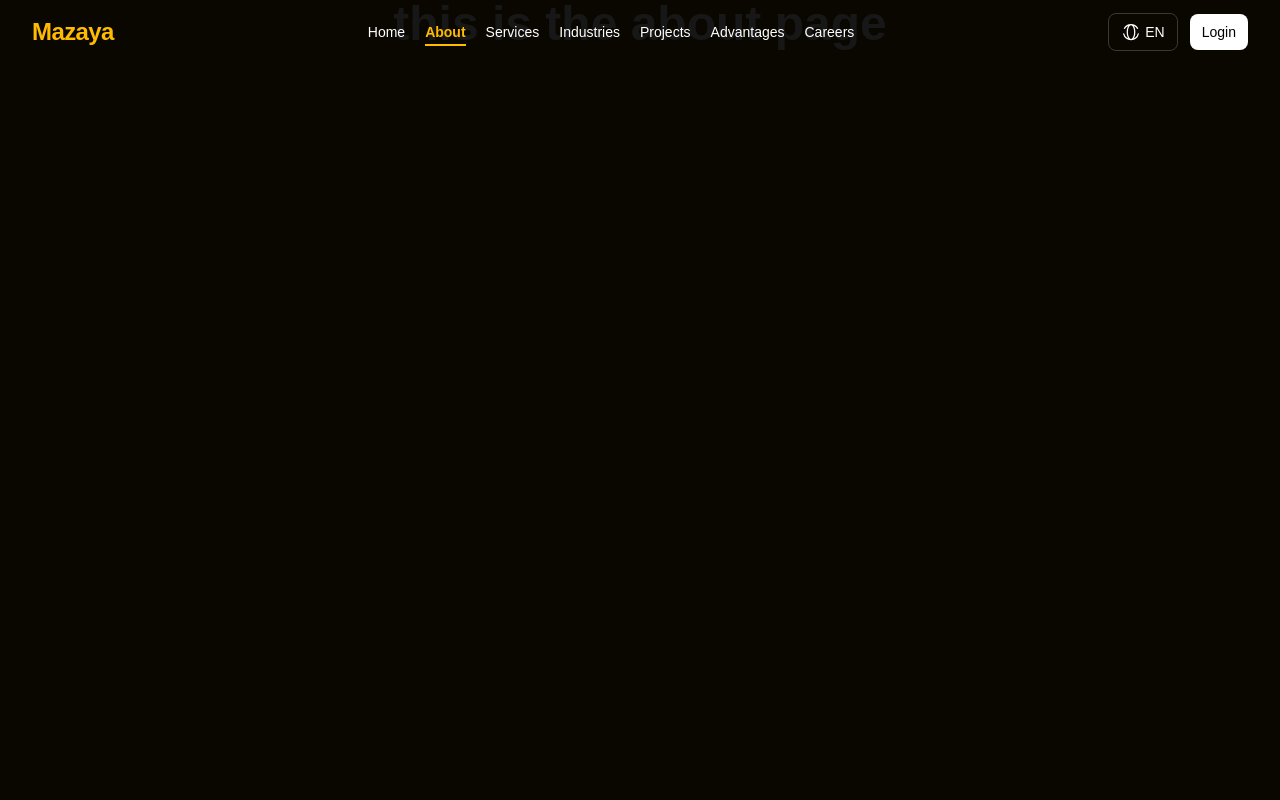
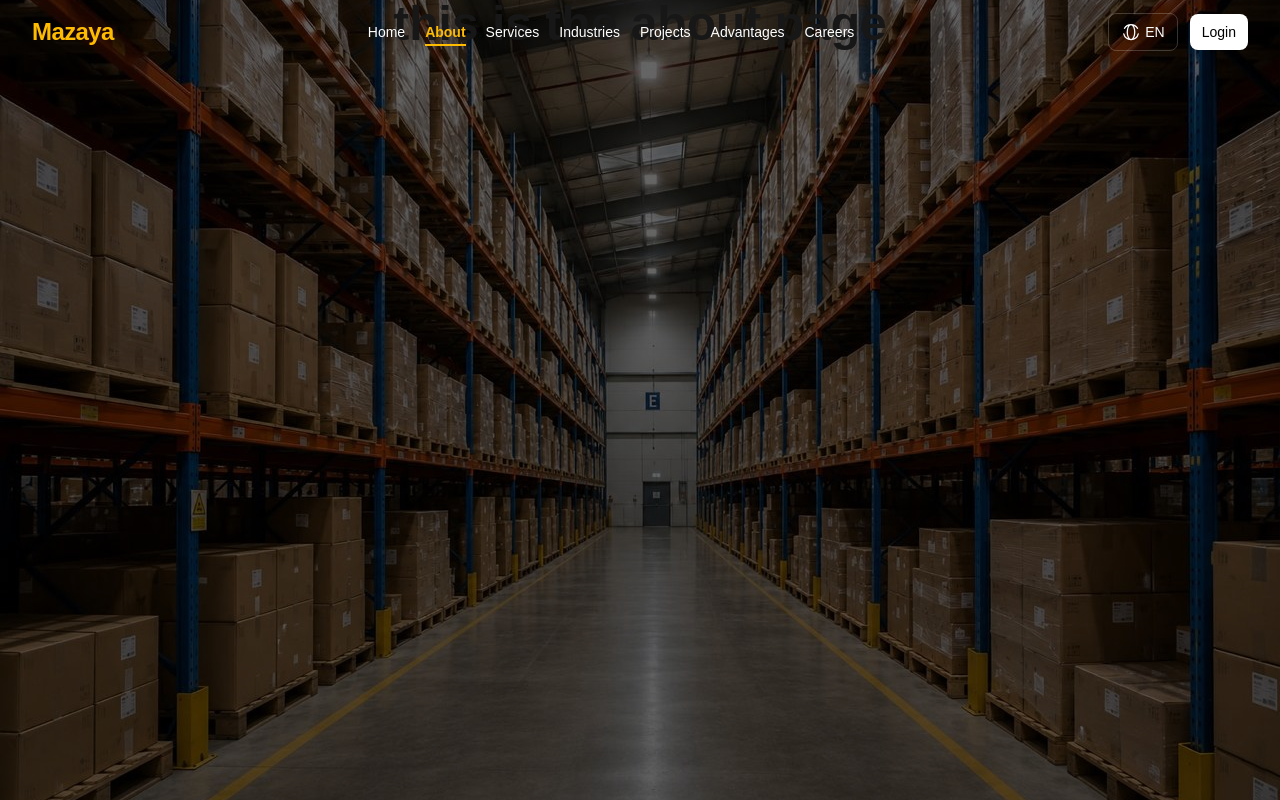
Before and after one commit to dexberteams/mazaya, a Next.js app: page /about in a window 1280 px wide. Built offline with nearby package versions, Linux system fonts and the light colour scheme; a web font is replaced by a local one.

Commit message:
full page hero image set

```diff
--- a/app/home/Hero.tsx
+++ b/app/home/Hero.tsx
@@ -5,20 +5,6 @@ import TabButtons from "../ui/TabButtons";
 const Hero = () => {
   return (
     <section className="relative min-h-screen overflow-hidden py-16 lg:py-24">
-      {/* Background Image */}
-      <div className="absolute inset-0 z-0">
-        <Image
-          src="/home/hero.png"
-          alt="Logistics Background"
-          fill
-          priority
-          className="object-cover"
-        />
-
-        {/* Dark Overlay */}
-        <div className="absolute inset-0 bg-black/70" />
-      </div>
-
       {/* Hero Content */}
       <div className="relative z-10">
         <div className="flex flex-col justify-between gap-8 px-4 sm:flex-row sm:px-8 lg:px-16">
--- a/app/layout.tsx
+++ b/app/layout.tsx
@@ -1,4 +1,5 @@
 import type { Metadata } from "next";
+import Image from "next/image";
 import {
   Geist,
   Geist_Mono,
@@ -33,8 +34,8 @@ const anekBangla = Anek_Bangla({
 });
 
 export const metadata: Metadata = {
-  title: "Mazaya App",
-  description: "Generated by create next app",
+  title: "Mazaya",
+  description: "Generated by Dexber Teams",
 };
 
 export default function RootLayout({ children }: LayoutProps<"/">) {
@@ -44,9 +45,22 @@ export default function RootLayout({ children }: LayoutProps<"/">) {
       className={`${geistSans.variable} ${geistMono.variable} ${inter.variable}
         ${manrope.variable}  ${anekBangla.variable} h-full antialiased`}
     >
-      <body className="min-h-full flex flex-col">
+      <body className="relative min-h-full flex flex-col bg-transparent">
+        {/* Full-page fixed background */}
+        <div className="fixed inset-0 -z-10 overflow-hidden pointer-events-none bg-[#0a0700]">
+          <Image
+            src="/home/hero.png"
+            alt="Hero Background"
+            fill
+            priority
+            className="object-cover"
+          />
+          {/* Lighter overlay */}
+          <div className="absolute inset-0 bg-black/60" />
+        </div>
+
         <Navbar></Navbar>
-        <main>{children}</main>
+        <main className="relative z-0">{children}</main>
       </body>
     </html>
   );
```
